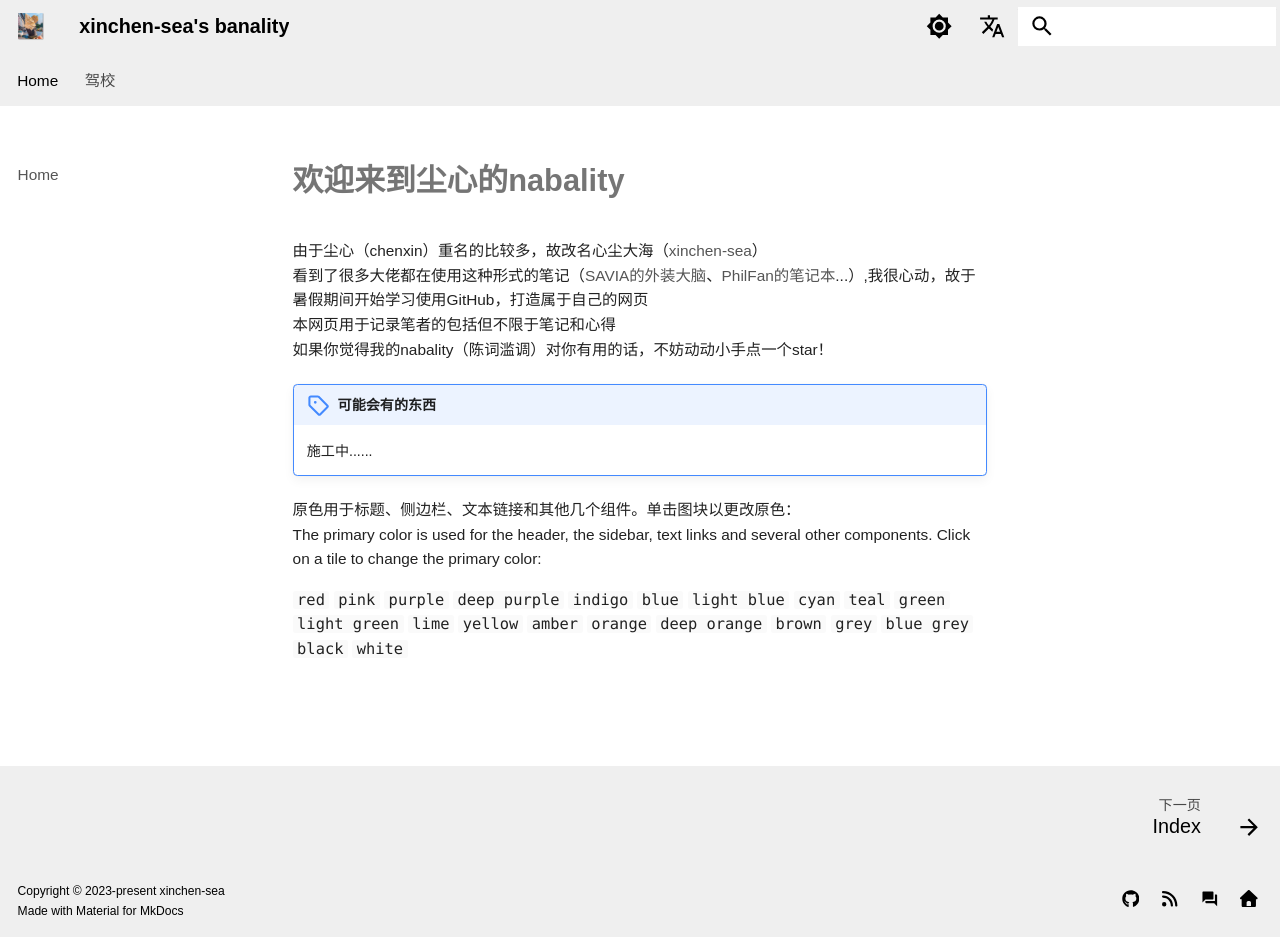
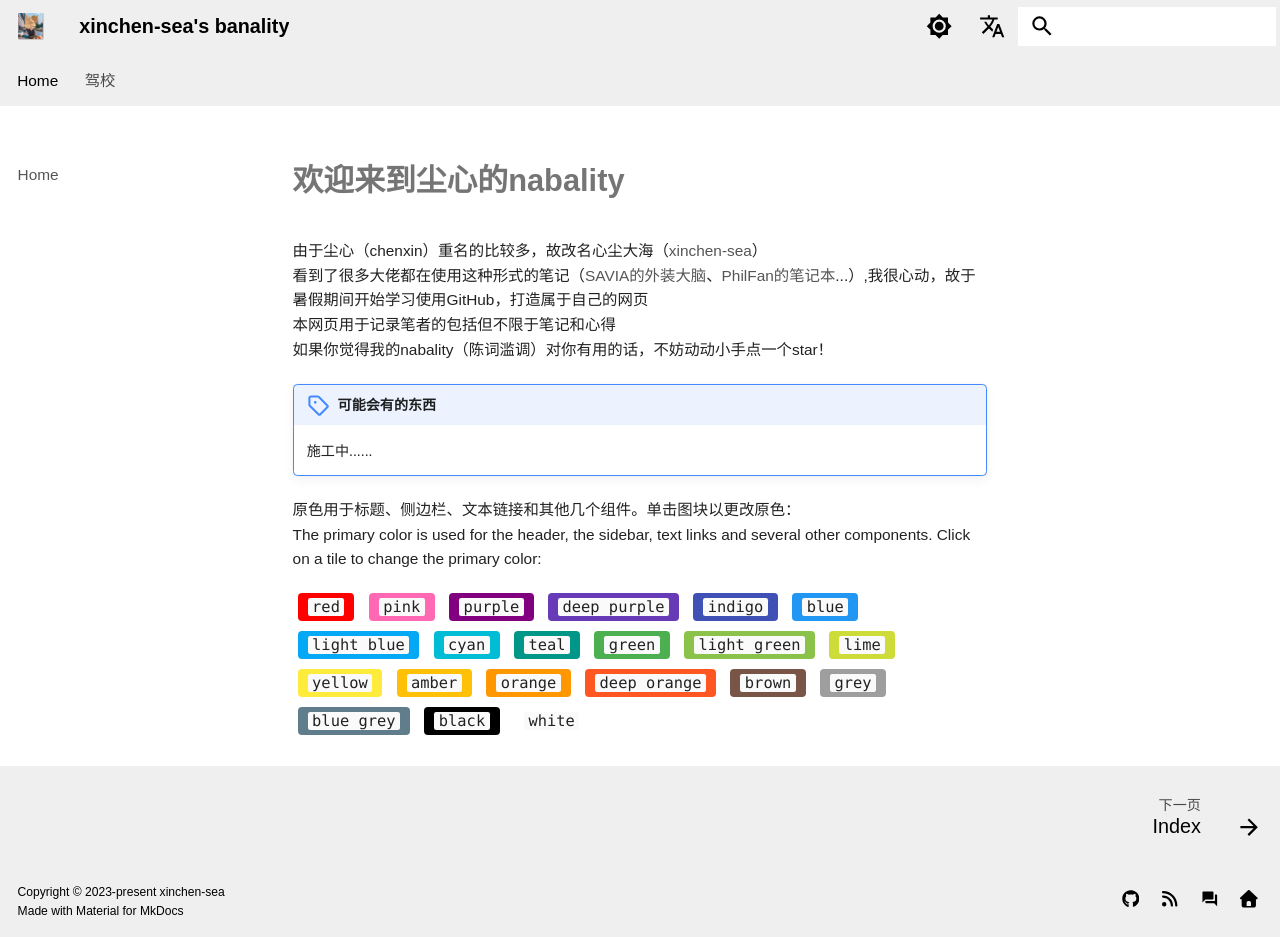
Before and after one commit to xinchen-sea/xinchen-sea.github.io, an MkDocs documentation site: the page built from docs/index.md, in a window 1280 px wide and 937 px high. Built offline with MkDocs 1.6.1 and Material for MkDocs 9.7.7, drawn with Linux system fonts in a browser that asks for light colours; some web fonts are replaced; plug-ins that fetch from the network failed and are left out; comment, search, counter and statistics services are not loaded.

Commit message:
Update custom.css

```diff
--- a/docs/assets/css/custom.css
+++ b/docs/assets/css/custom.css
@@ -91,9 +91,9 @@ input.md-search__input {
   background-color: #000;
 }
 
-[data-md-color-scheme="slate"] .md-typeset .md-content__button {
+/*[data-md-color-scheme="slate"] .md-typeset .md-content__button {
   color: #555555;
-}
+} */
 
 .md-copyright {
   font-size: .55rem;
@@ -333,7 +333,7 @@ button[data-md-color-primary="white"] {
     --primary-color: #ffffff; /* 设置按钮背景为白色 */
 }
 
-/*button {
+button {
     background-color: var(--primary-color); /* 应用变量作为按钮的背景颜色 */
     color: #ffffff; /* 设置文字颜色为白色 */
     padding: 5px 10px; /* 设置按钮内边距 */
@@ -341,7 +341,7 @@ button[data-md-color-primary="white"] {
     cursor: pointer; /* 设置光标样式为指针 */
     margin: 5px; /* 设置按钮间距 */
     border-radius: 4px; /* 设置按钮圆角 */
-} */
+}
 
 code {
     background-color: var(--primary-color); /* 应用变量作为背景色 */
```
